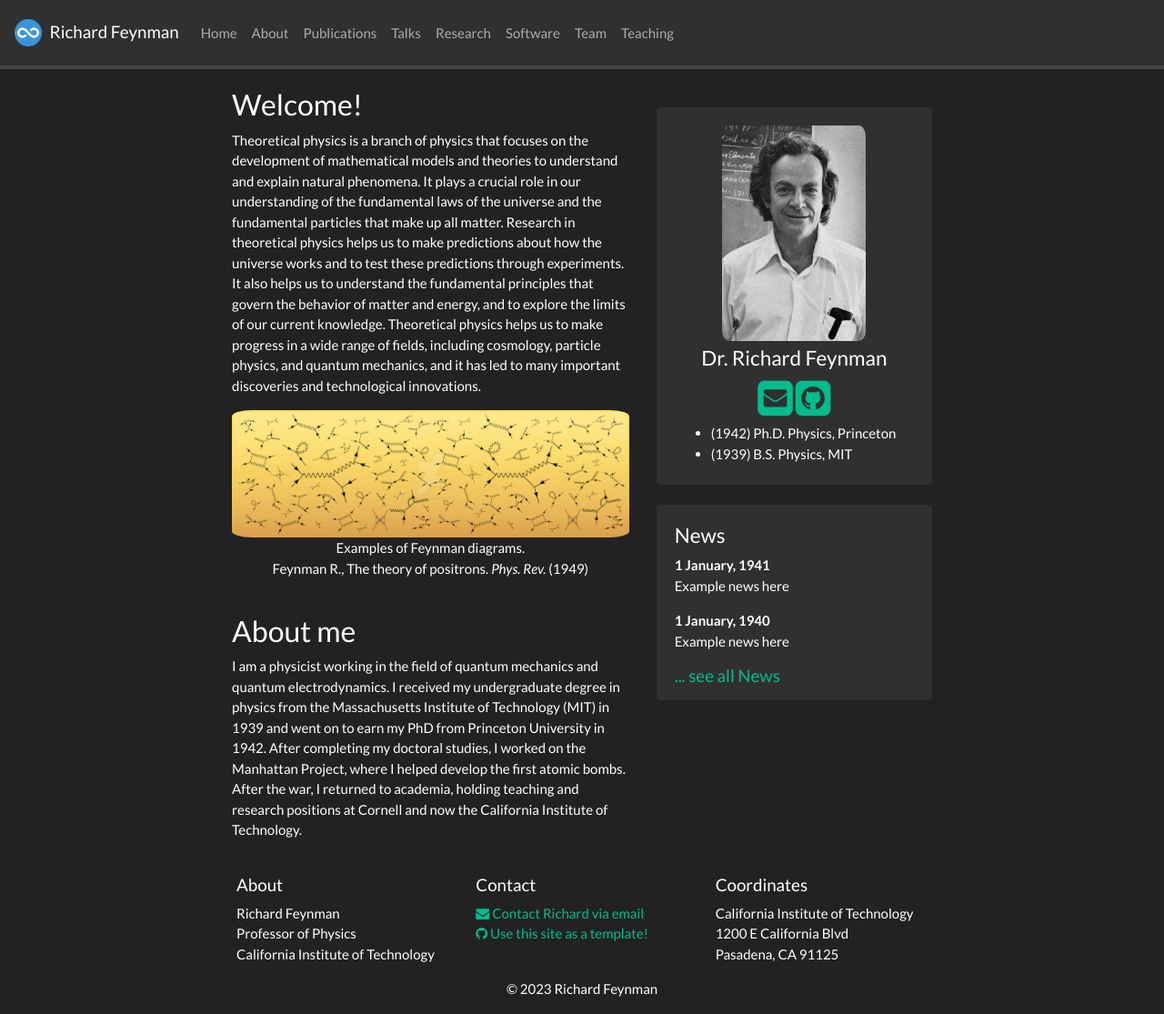
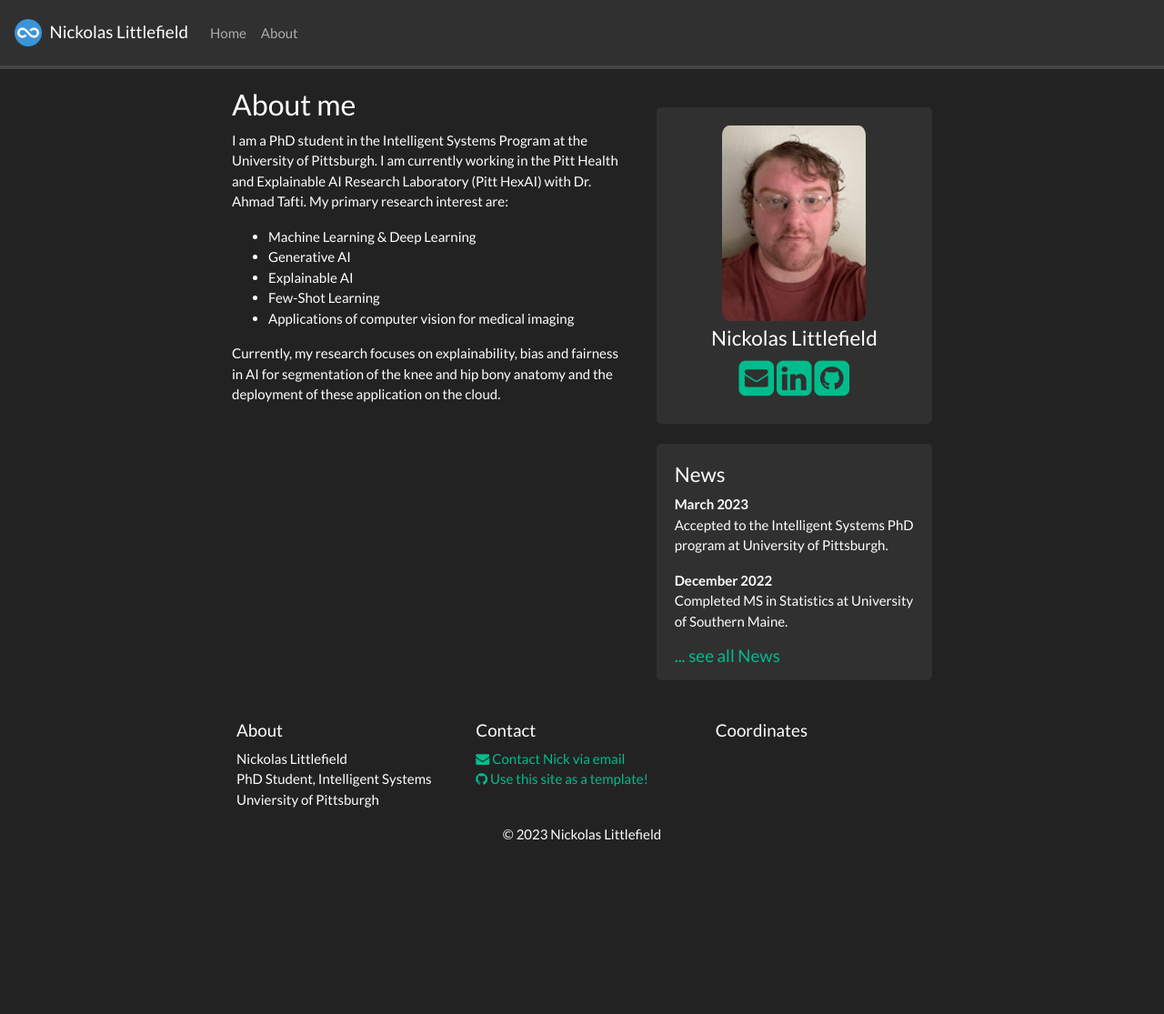
Before and after one commit to littlefieldnick/littlefieldnick.github.io, a Jekyll site: the page built from _pages/home.md, in a window 1280 px wide and 1115 px high. Shown: the whole window at 91% size. Built offline with Jekyll 4.4.1, drawn with Linux system fonts in a browser that asks for light colours; nearby versions of some CDN libraries; a style sheet for code colours, icons or effects is not loaded.

Commit message:
Updated bio and About page

```diff
--- a/_config.yml
+++ b/_config.yml
@@ -1,7 +1,7 @@
 # Site settings
-title: Richard Feynman
-email: richard@university.edu
-description: Academic webpage of Dr. Richard Feynman
+title: Nickolas Littlefield
+email: ngl18@pitt.edu
+description: Personal webpage of Nick Littlefield
 baseurl: ""
 url: ""
 
@@ -12,28 +12,22 @@ url: ""
 
 # Footer info
 affiliation: >
-    Richard Feynman<br/>
-    Professor of Physics<br/>
-    California Institute of Technology
+    Nickolas Littlefield<br/>
+    PhD Student, Intelligent Systems <br/>
+    Unviersity of Pittsburgh
 
-location: >
-  California Institute of Technology<br/>
-  1200 E California Blvd<br/>
-  Pasadena, CA 91125
+# location: >
+#   California Institute of Technology<br/>
+#   1200 E California Blvd<br/>
+#   Pasadena, CA 91125
 
 contact: >
-    <a href="mailto:richard@university.edu" target="_blank"><i class="fa fa-envelope fa-1x"></i> Contact Richard via email</a> <br/>
+    <a href="mailto:ngl18@pitt.edu target="_blank"><i class="fa fa-envelope fa-1x"></i> Contact Nick via email</a> <br/>
     <a href="https://github.com/sbryngelson/academic-website-template"><i class="fa fa-github fa-1x"></i> Use this site as a template!</a>
 
 # Pages shown in navbar
 nav_pages:
   - name: about
-  - name: publications
-  - name: talks
-  - name: research
-  - name: software
-  - name: team
-  - name: teaching
 
 include:
   - .htaccess
--- a/_data/news.yml
+++ b/_data/news.yml
@@ -1,5 +1,5 @@
-- date: 1 January, 1941
-  headline: "Example news here"
+- date: March 2023
+  headline: "Accepted to the Intelligent Systems PhD program at University of Pittsburgh."
 
-- date: 1 January, 1940
-  headline: "Example news here"
+- date: December 2022
+  headline: "Completed MS in Statistics at University of Southern Maine."
--- a/_data/pi.yml
+++ b/_data/pi.yml
@@ -1,21 +1,23 @@
-- name: Dr. Richard Feynman
-  photo: headshot.jpg
-  info: Richard C. Tolman Professor, California Institute of Technology
-  email: richard@university.edu
-  github: https://github.com/
-  researchgate: https://www.researchgate.net/
-  scholar: https://scholar.google.com/citations?user=B7vSqZsAAAAJ
-  cv: cv/cv.pdf
-  # Change the number below to the number of "educations" you have (up to 6)
-  number_educ: 2
-  education1: "(1942) Ph.D. Physics, Princeton University"
-  education2: "(1939) B.S. Physics, Massachusetts Institute of Technology"
-  # education3:
+- name: Nickolas Littlefield
+  photo: headshot.png
+  info: PhD Student, Intelligent Systems Program, University of Pittsburgh
+  email: ngl18@pitt.edu
+  github: https://github.com/littlefieldnick
+  linkedin:  https://www.linkedin.com/in/nlit/
+  scholar: https://scholar.google.com/citations?user=gQQQS4IAAAAJ&hl=en
+  # linkedin:
+
+  # cv: cv/cv.pdf
+  # # Change the number below to the number of "educations" you have (up to 6)
+  # number_educ: 2
+  # education1: "(1942) Ph.D. Physics, Princeton University"
+  # education2: "(1939) B.S. Physics, Massachusetts Institute of Technology"
+  # # education3:
   # education4:
   # education5:
   # education6:
-  education1short: (1942) Ph.D. Physics, Princeton
-  education2short: (1939) B.S. Physics, MIT
+  # education1short: (1942) Ph.D. Physics, Princeton
+  # education2short: (1939) B.S. Physics, MIT
   # education3short:
   # education4short:
   # education5short:
--- a/_includes/sidebar.html
+++ b/_includes/sidebar.html
@@ -8,8 +8,8 @@
    {% if member.email %}<a href="mailto:{{ member.email }}" target="_blank"><i class="fa fa-envelope-square fa-3x"></i></a> {% endif %}
    {% if member.cv %} <a href="{{ site.url }}{{ site.baseurl }}/{{ member.cv }}" target="_blank"><i class="ai ai-cv-square ai-3x"></i></a> {% endif %}
    {% if member.scholar %} <a href="{{ member.scholar }}" target="_blank"><i class="ai ai-google-scholar-square ai-3x"></i></a> {% endif %}
+   {% if member.linkedin %} <a href="{{ member.linkedin }}" target="_blank"><i class="fa fa-linkedin-square fa-3x"></i></a> {% endif %}
    {% if member.github %} <a href="{{ member.github }}" target="_blank"><i class="fa fa-github-square fa-3x"></i></a> {% endif %}
-   {% if member.researchgate %} <a href="{{ member.researchgate }}" target="_blank"><i class="ai ai-researchgate-square ai-3x"></i></a> {% endif %}
   </div>
   </center>
 
--- a/_pages/home.md
+++ b/_pages/home.md
@@ -5,28 +5,15 @@ sitemap: false
 permalink: /
 ---
 
-### Welcome!
-
-Theoretical physics is a branch of physics that focuses on the development of mathematical models and theories to understand and explain natural phenomena.
-It plays a crucial role in our understanding of the fundamental laws of the universe and the fundamental particles that make up all matter.
-Research in theoretical physics helps us to make predictions about how the universe works and to test these predictions through experiments.
-It also helps us to understand the fundamental principles that govern the behavior of matter and energy, and to explore the limits of our current knowledge.
-Theoretical physics helps us to make progress in a wide range of fields, including cosmology, particle physics, and quantum mechanics, and it has led to many important discoveries and technological innovations.
-
-<div class="container">
-<div class="row">
-<center>
-<img src="{{ site.url }}{{ site.baseurl }}/images/banner.jpg" width="100%"/><br/>
-Examples of Feynman diagrams. <br/>
-Feynman R., The theory of positrons. <i>Phys. Rev.</i> (1949)
-</center>
-</div>
-</div>
-<br/>
-
 ### About me
 
-I am a physicist working in the field of quantum mechanics and quantum electrodynamics.
-I received my undergraduate degree in physics from the Massachusetts Institute of Technology (MIT) in 1939 and went on to earn my PhD from Princeton University in 1942.
-After completing my doctoral studies, I worked on the Manhattan Project, where I helped develop the first atomic bombs.
-After the war, I returned to academia, holding teaching and research positions at Cornell and now the California Institute of Technology.
+I am a PhD student in the Intelligent Systems Program at the University of Pittsburgh. I am currently working in the Pitt Health and Explainable AI Research Laboratory (Pitt HexAI) with Dr. Ahmad Tafti. My primary research interest are:
+
+<ul>
+ <li>Machine Learning & Deep Learning</li>
+ <li>Generative AI</li>
+ <li>Explainable AI</li>
+ <li>Few-Shot Learning</li>
+ <li>Applications of computer vision for medical imaging</li>
+</ul>
+Currently, my research focuses on explainability, bias and fairness in AI for segmentation of the knee and hip bony anatomy and the deployment of these application on the cloud.
```
Also changed, not shown: _pages/about.md (+1 -30 lines), _pages/software.md (deleted, +0 -54 lines), _pages/team.md (deleted, +0 -118 lines), images/NIH-logo.png (deleted), images/NSF.png (deleted), images/banner.jpg (deleted), images/doe_logo.png (deleted), images/headshot.jpg (deleted), images/headshot.png (added), images/nnsa_logo.png (deleted), images/onr_logo.png (deleted), images/rock.jpg (deleted).
